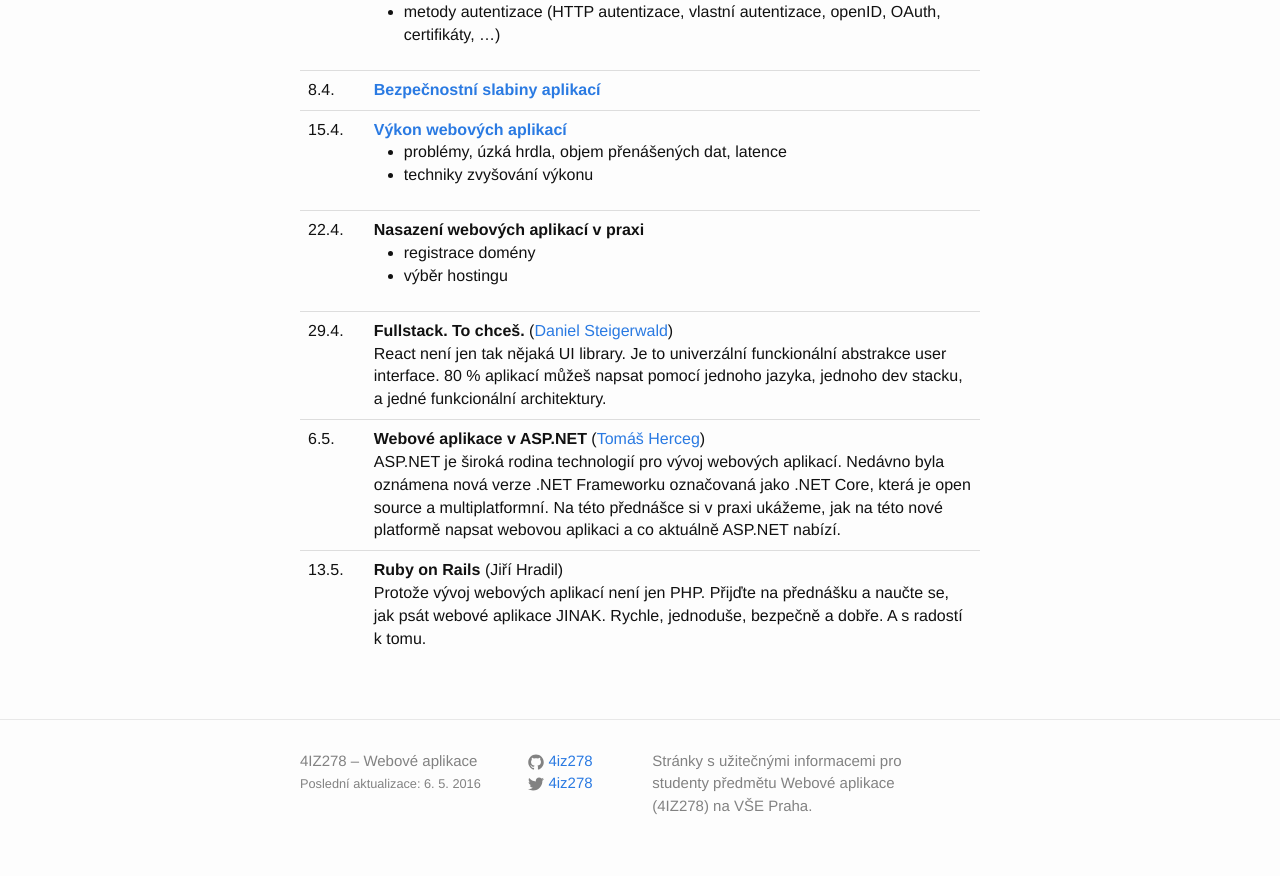
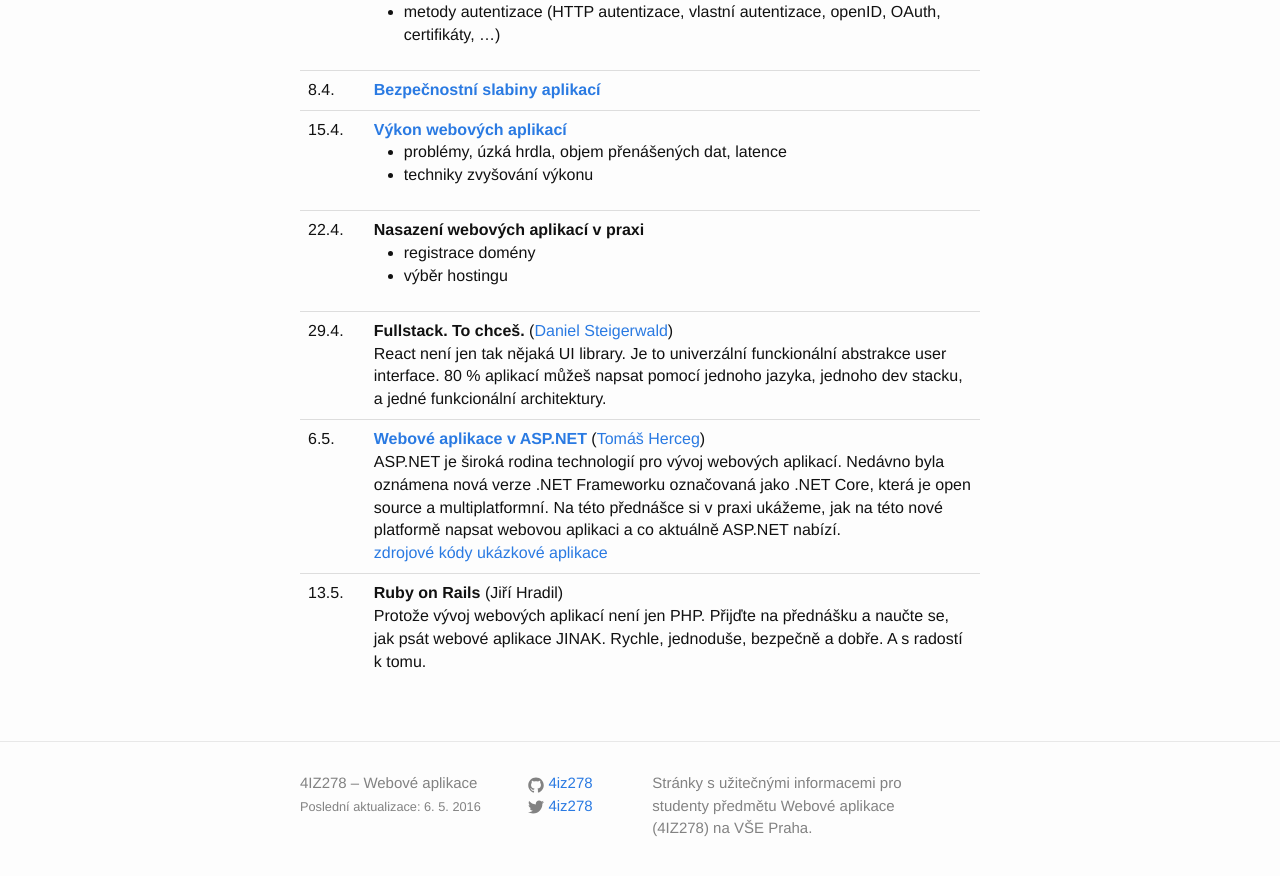
Before and after one commit to 4iz278/4iz278.github.io, a Jekyll site: the page built from prednasky/index.html, in a window 1280 px wide and 900 px high, scrolled down 907 px. Shown: the top 876 px of the window. Built offline with Jekyll 4.4.1, drawn with Linux system fonts in a browser that asks for light colours; nearby versions of some CDN libraries.

Commit message:
Přidány materiály z přednášky na ASP.NET

```diff
--- a/prednasky/index.html
+++ b/prednasky/index.html
@@ -103,13 +103,15 @@ title: Přednášky
     </tr>
     <tr>
       <td>6.5.</td>
-      <td><strong>Webové aplikace v ASP.NET</strong> (<a href="http://www.herceg.cz/">Tomáš Herceg</a>)<br/>
+      <td><strong><a href="2016/aspnet-slides.pdf">Webové aplikace v ASP.NET</a></strong> (<a href="http://www.herceg.cz/">Tomáš Herceg</a>)<br/>
       ASP.NET je široká rodina technologií pro vývoj webových
       aplikací. Nedávno byla oznámena nová verze .NET Frameworku
       označovaná jako .NET Core, která je open source a
       multiplatformní. Na této přednášce si v praxi ukážeme, jak na
       této nové platformě napsat webovou aplikaci a co aktuálně
-      ASP.NET nabízí.</td>
+      ASP.NET nabízí.
+      <br>
+      <a href="2016/ToDoList.zip">zdrojové kódy ukázkové aplikace</a></td>
     </tr>
     <tr>
       <td>13.5.</td>
```
Also changed, not shown: 2 other files.
